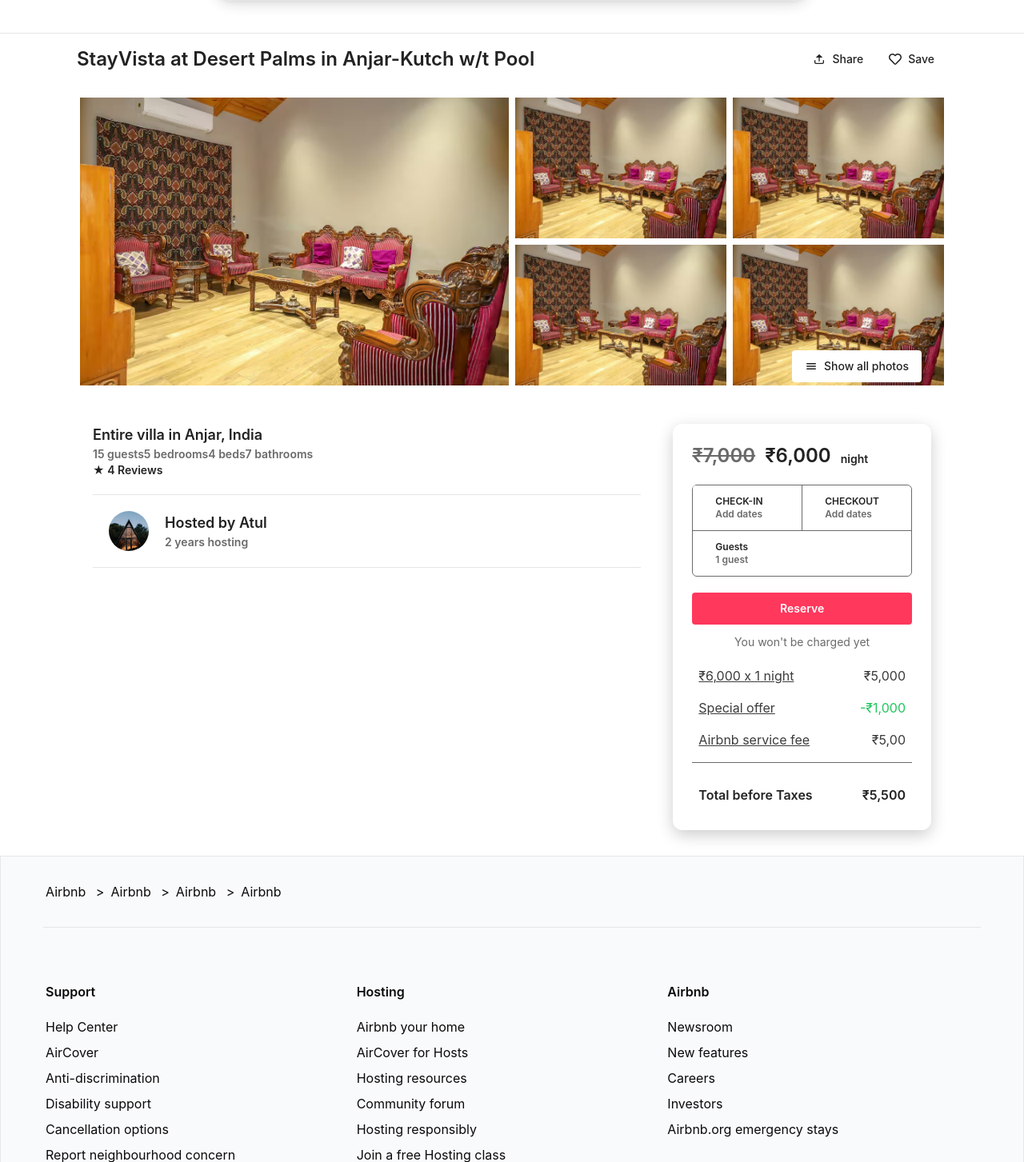
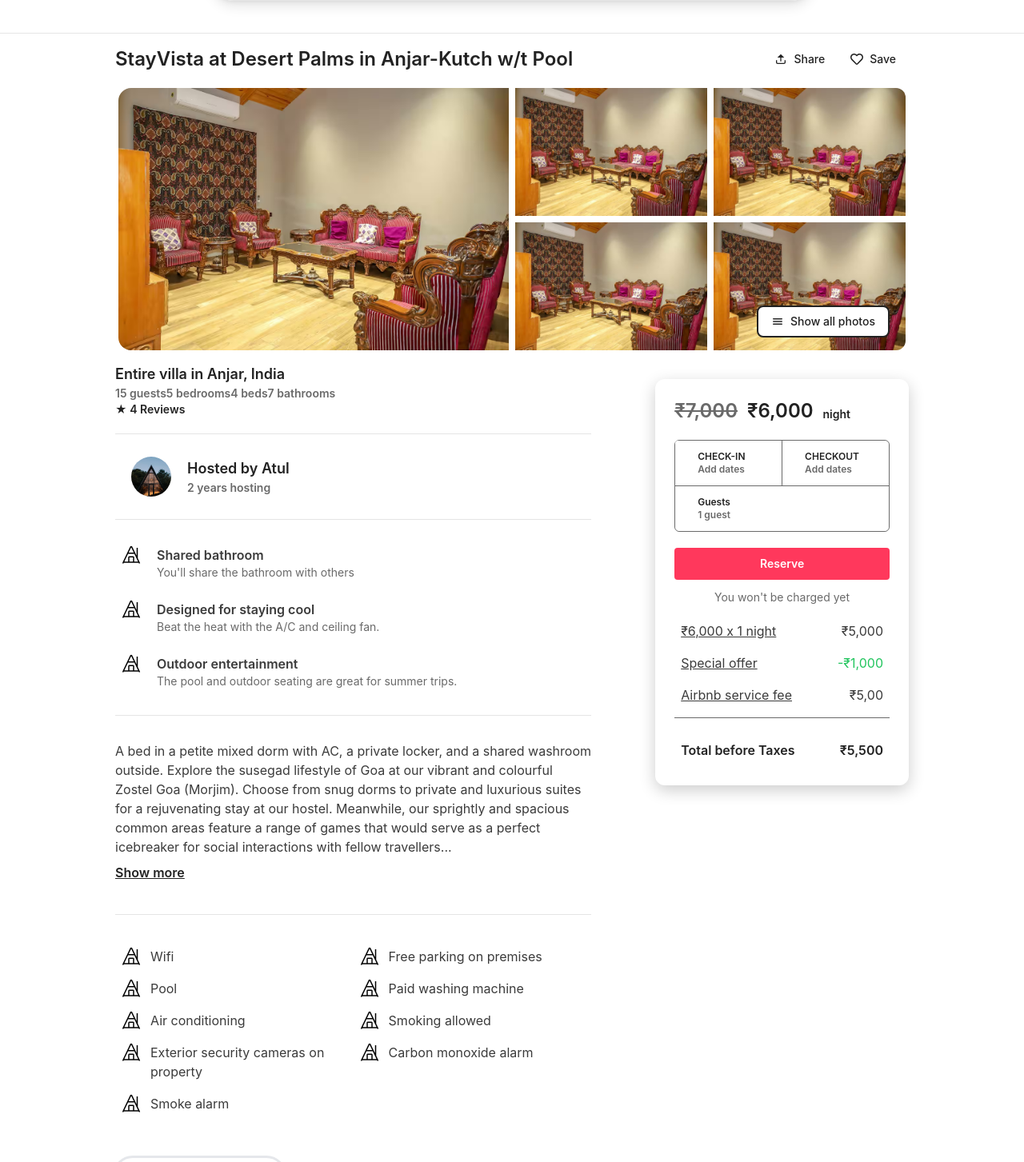
Before and after one commit to harshitgoyal101/AirBnb, a Next.js app in the folder airbnb/: page /property/1 in a window 1280 px wide. Shown: the part 157-1610 px from the top of the page at 80% size. Built offline with nearby package versions, Linux system fonts and the light colour scheme.

Commit message:
fixed the allignment in the property page .. calender still  to be added

```diff
--- a/airbnb/app/property/[id]/page.tsx
+++ b/airbnb/app/property/[id]/page.tsx
@@ -5,11 +5,13 @@
 import { PropertiesImages } from "@/components/Properties/PropertyImages";
 import { BookCard } from "@/components/Properties/BookCard";
 import Image from "next/image";
+import { IconWithLabel } from "@/components/ui/IconWIthLabel";
 
 export default function PropertyDetailPage() {
   return (
     <>
-        <div className="w-full mx-auto px-24 py-3 flex space-x-4">
+    <div>
+        <div className="w-full mx-auto px-36 py-3 flex space-x-4">
             <div className="w-full flex justify-between place-items-center">
                 <div className="text-darkText font-semibold text-2xl">
                     StayVista at Desert Palms in Anjar-Kutch w/t Pool
@@ -24,16 +26,22 @@
                 </div>
             </div>
         </div>
-        <PropertiesImages />
-        <div className="w-full mx-auto px-24 py-3 grid grid-cols-1 md:grid-cols-1 lg:grid-cols-3">
-            <div className="col-span-2 w-full p-5">
+        <div className="px-36">
+            <PropertiesImages/>
+        </div>
+
+
+        <div className="flex px-36 py-3">
+
+
+            <div className="w-3/5 overflow-y-hidden">
                 <div className="text-darkText font-semibold text-lg mb-5">
                     Entire villa in Anjar, India
                     <p className="text-sm text-lightText">15 guests5 bedrooms4 beds7 bathrooms</p>
                     <div className="text-sm">★ 4 Reviews</div>
                 </div>
-                <Separator />
-                <div className="flex flex-row items-center">
+                <Separator/>
+                <div className="py-2 flex flex-row items-center">
                     <Image
                         width={50}
                         height={50}
@@ -46,12 +54,65 @@
                         <p className="text-sm text-lightText">2 years hosting</p>
                     </div>
                 </div>
-                <Separator />
+
+                <Separator/>
+
+                <div className="py-4">
+                    <IconWithLabel className="my-2" icon = "/caterogies/A frames.jpg">
+                    <div className="font-semibold text-mediumText ml-2">Shared bathroom</div>
+                    <div className="text-lightText ml-2 text-sm">You'll share the bathroom with others</div>
+                    </IconWithLabel>
+                    <IconWithLabel className="my-2"  icon = "/caterogies/A frames.jpg">
+                    <div className="font-semibold text-mediumText ml-2">Designed for staying cool</div>
+                    <div className="text-lightText ml-2 text-sm">Beat the heat with the A/C and ceiling fan.</div>
+                    </IconWithLabel>
+                    <IconWithLabel className="my-2" icon = "/caterogies/A frames.jpg">
+                    <div className="font-semibold text-mediumText ml-2">Outdoor entertainment</div>
+                    <div className="text-lightText ml-2 text-sm">The pool and outdoor seating are great for summer trips.</div>
+                    </IconWithLabel>
+                </div>
+
+                <Separator/>
+
+                <div className="py-8 text-mediumText text-md">
+                    A bed in a petite mixed dorm with AC, a private locker, and a shared washroom outside.
+                    Explore the susegad lifestyle of Goa at our vibrant and colourful Zostel Goa (Morjim).
+                    Choose from snug dorms to private and luxurious suites for a rejuvenating stay at our
+                    hostel. Meanwhile, our sprightly and spacious common areas feature a range of games
+                    that would serve as a perfect icebreaker for social interactions with fellow travellers...
+
+                    <div className="my-2 font-semibold underline  text-darkText">Show more</div>
+                </div>
+
+                <Separator/>
+
+                <div className="grid grid-cols-2 text-mediumText py-8">
+                    <IconWithLabel icon = "/caterogies/A frames.jpg"> Wifi </IconWithLabel>
+                    <IconWithLabel icon = "/caterogies/A frames.jpg"> Free parking on premises </IconWithLabel>
+                    <IconWithLabel icon = "/caterogies/A frames.jpg"> Pool </IconWithLabel>
+                    <IconWithLabel icon = "/caterogies/A frames.jpg"> Paid washing machine </IconWithLabel>
+                    <IconWithLabel icon = "/caterogies/A frames.jpg"> Air conditioning </IconWithLabel>
+                    <IconWithLabel icon = "/caterogies/A frames.jpg"> Smoking allowed </IconWithLabel>
+                    <IconWithLabel icon = "/caterogies/A frames.jpg"> Exterior security cameras on property </IconWithLabel>
+                    <IconWithLabel icon = "/caterogies/A frames.jpg"> Carbon monoxide alarm </IconWithLabel>
+                    <IconWithLabel icon = "/caterogies/A frames.jpg"> Smoke alarm </IconWithLabel>
+                </div>
+
+                <div className="py-4 ">
+                    <Button className="text-darkText" size={"lg"} variant={"outline"}>
+                        Show all 17 ameneties
+                    </Button>
+                </div>
+
             </div>
-            <div className="w-full p-5">
+            <div className="w-2/5 pr-0 py-5 pl-20  lg:sticky lg:top-0 lg:h-screen">
                 <BookCard />
             </div>
         </div>
+
+
+
+    </div>
     </>
   );
 }
--- a/airbnb/components/Properties/PropertyImages.tsx
+++ b/airbnb/components/Properties/PropertyImages.tsx
@@ -5,18 +5,18 @@
 export const PropertiesImages = () => {
     return (
         <>
-        <div className="relative w-full px-24 py-3 grid grid-cols-2 md:grid-cols-3 lg:grid-cols-4">
-            <div className="relative m-1 col-span-2 row-span-2">
+        <div className="relative rounded-2xl grid grid-cols-2 md:grid-cols-3 lg:grid-cols-4">
+            <div className="relative col-span-2 row-span-2 m-1 ">
             <Image
                 width={1600}
                 height={900}
-                className="object-cover w-full h-full"
+                className="object-cover w-full rounded-s-2xl h-full"
                 src="/temp2.avif"
                 alt="Large Image"
             />
             </div>
 
-            <div className="relative m-1">
+            <div className="relative m-1  ">
             <Image
                 width={800}
                 height={450}
@@ -26,17 +26,17 @@
             />
             </div>
 
-            <div className="relative m-1">
+            <div className="relative m-1 ">
             <Image
                 width={800}
                 height={450}
-                className="object-cover w-full h-full"
+                className="object-cover rounded-tr-xl w-full h-full"
                 src="/temp2.avif"
                 alt="Small Image 2"
             />
             </div>
 
-            <div className="relative m-1 block lg:block md:hidden">
+            <div className="relative m-1  block lg:block md:hidden">
             <Image
                 width={800}
                 height={450}
@@ -46,19 +46,19 @@
             />
             </div>
 
-            <div className="relative m-1 block lg:block md:hidden">
+            <div className="relative block m-1 lg:block md:hidden">
             <Image
                 width={800}
                 height={450}
-                className="object-cover w-full h-full"
+                className="object-cover rounded-br-xl  w-full h-full"
                 src="/temp2.avif"
                 alt="Small Image 4"
             />
             </div>
 
 
-            <div className="absolute bottom-0 right-32 text-black text-2xl z-10 cursor-pointer">
-                <Button className="rounded-sm mb-5 text-darkText">
+            <div className="absolute bottom-0 right-6 text-black text-2xl z-10 cursor-pointer">
+                <Button className="rounded-lg border-darkText border-2 mb-5 text-darkText">
                     <IoMenu/>Show all photos
                 </Button>
             </div>
```
